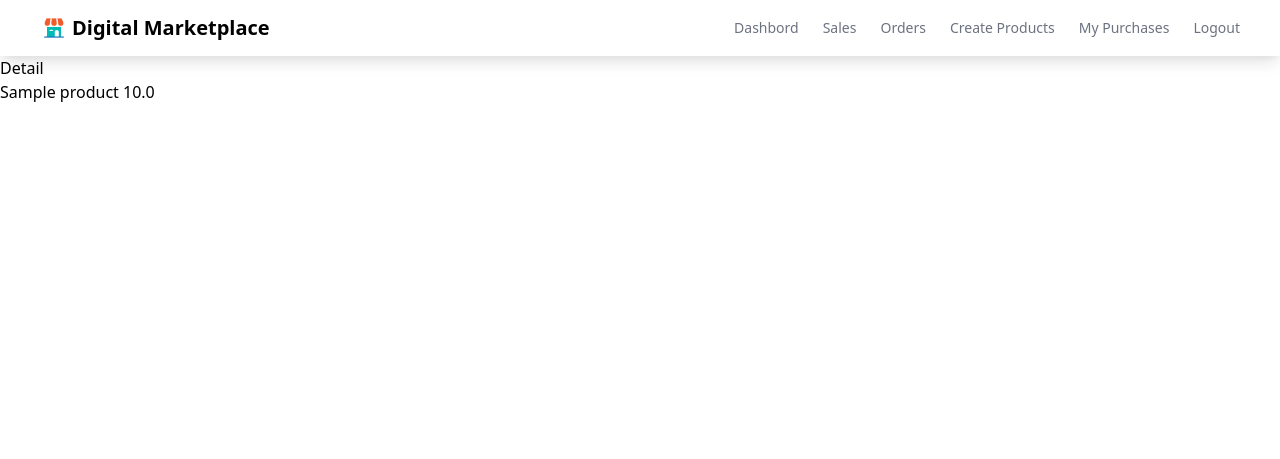
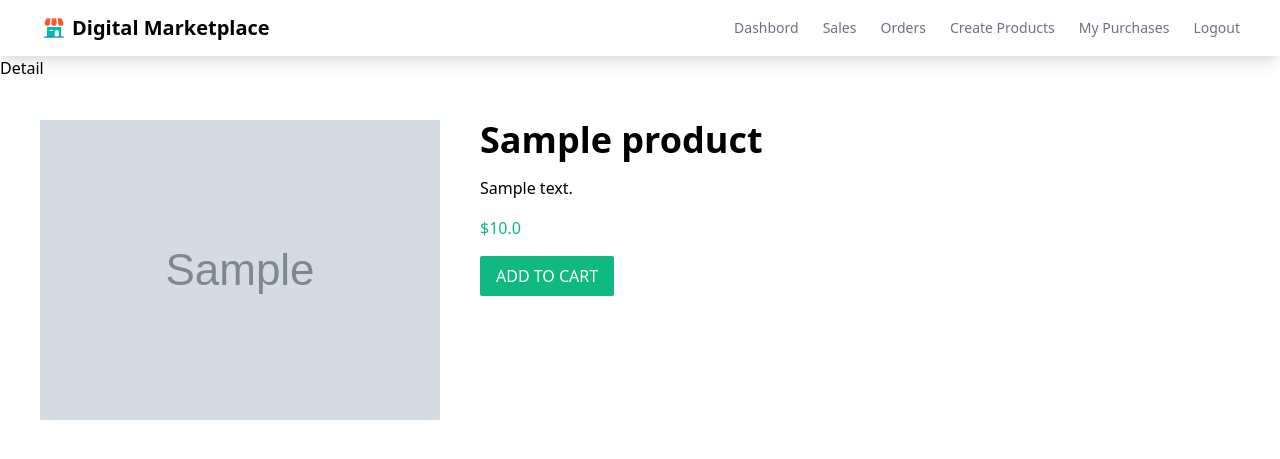
Before and after one commit to RalitsaTerzieva/digital-market-place, a Django app: page /detail/1 in a window 1280 px wide. Shown: the top 459 px of the page. Run offline with Django 4.2, Linux system fonts and the light colour scheme; tables that the repository leaves empty hold one stand-in row (values such as "Sample post"); grey boxes marked "Sample" are stand-in pictures.

Commit message:
Add more style, add to cart button

```diff
--- a/marketplace/digitalmarket/templates/digitalmarket/index.html
+++ b/marketplace/digitalmarket/templates/digitalmarket/index.html
@@ -14,7 +14,7 @@
                             <div class=''>{{product.description}}</div>
                             <div class='text-green-500 font-bold'>${{product.price}}</div>
                             <div class='mt-4'>
-                                   <a href='' class='bg-green-500 text-white px-4 py-2'>Details</a>
+                                   <a href='{% url "detail" product.id %}' class='bg-green-500 text-white px-4 py-2'>Details</a>
                             </div>
                      </div>
               </div>
--- a/marketplace/digitalmarket/templates/digitalmarket/product_detail.html
+++ b/marketplace/digitalmarket/templates/digitalmarket/product_detail.html
@@ -2,6 +2,19 @@
 
 {% block content %}
 <h1>Detail</h1>
-{{ object.name }}
-{{ product.price }}
+<div class='flex p-10'>
+    <div>
+        <img src='{{ product.file.url }}' class=''>
+    </div>
+    <div class='pl-10'>
+        <div class='font-bold text-4xl mb-4'>{{ object.name }}</div>
+        <div class='mb-4'>{{ product.description }}</div>
+        <div class='mb-4 text-green-500 text-bold'>${{ product.price }}</div>
+        <div>
+            <button id='checkout-button' class='bg-green-500 text-white px-4 py-2 rounded-sm'>ADD TO CART</button>
+        </div>
+    </div>
+</div>
+
+
 {% endblock %}
```
